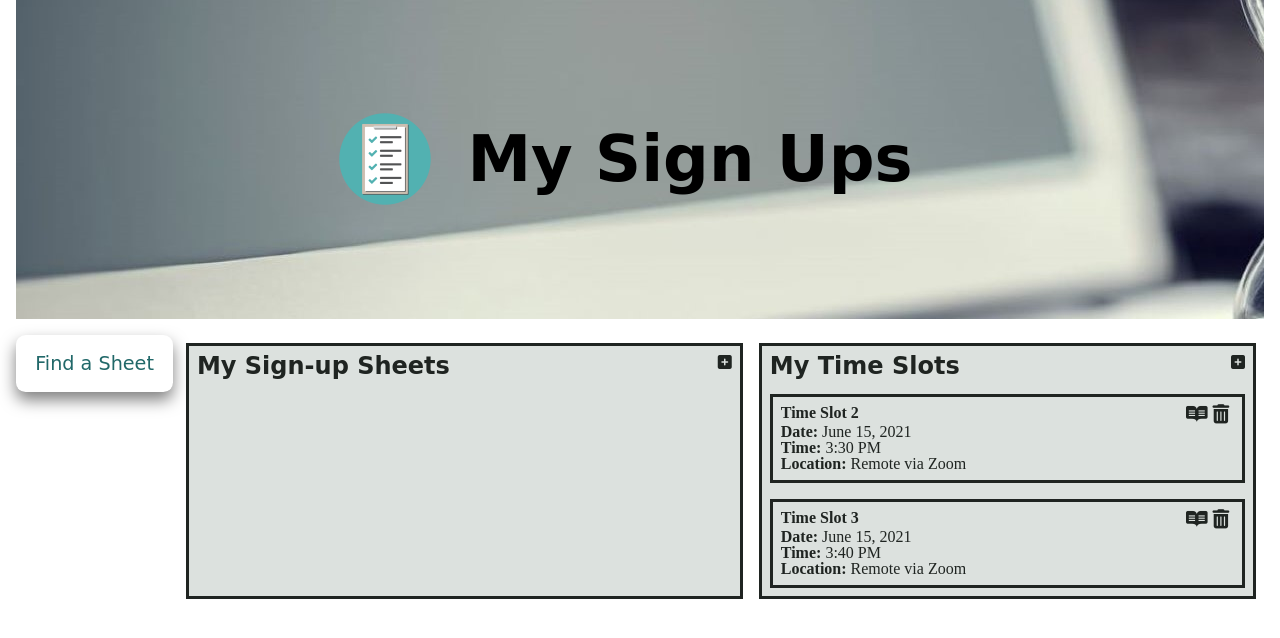
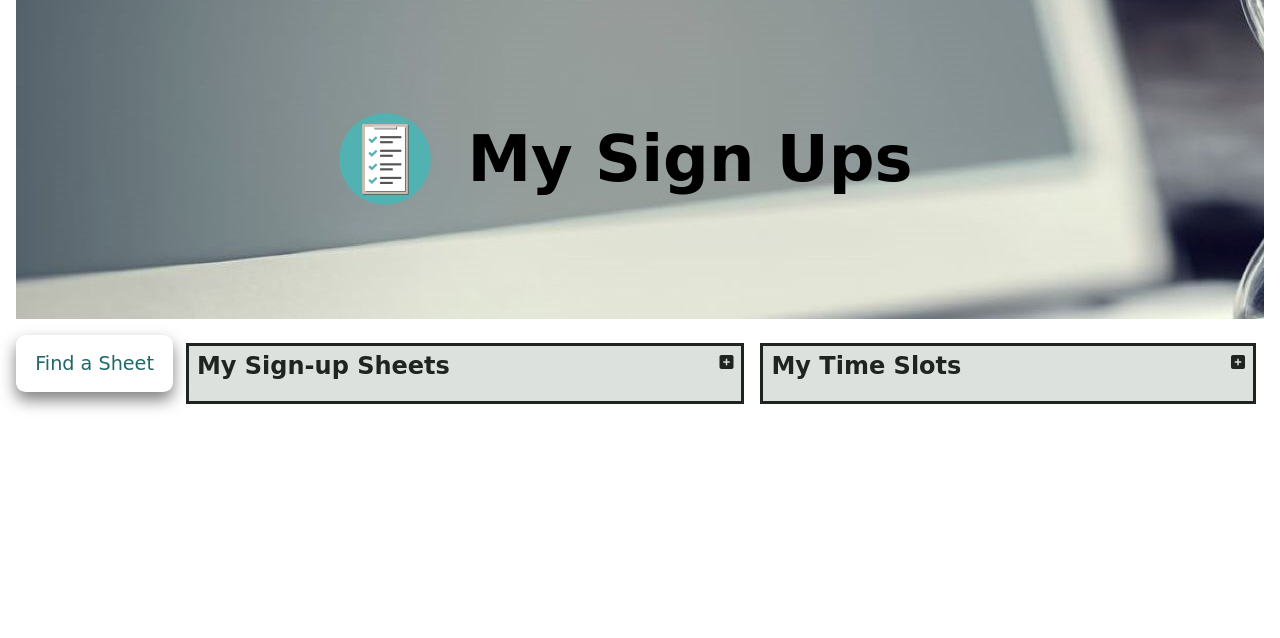
Before and after one commit to 3420Final/Project, a PHP site: page /mySignups.php in a window 1280 px wide. Shown: the part 121-759 px from the top of the page. Run offline with PHP 8.4, Linux system fonts and the light colour scheme; the visitor is signed in with stand-in values (Sample User, id 1); data that the repository does not hold is empty; some libraries are stand-ins or nearby versions; some web fonts are replaced.

Commit message:
Update mySignups.php

```diff
--- a/mySignups.php
+++ b/mySignups.php
@@ -95,30 +95,6 @@
                   <p><strong>Location: </strong><?=$slot["location"]?></p>
               </div>
             <?php endforeach ?>
-              <div>
-                  <div>
-                      <h3>Time Slot 2</h3>
-                      <ul>
-                          <li><a href="viewTimeSlot.php"><abbr title = "View Time Slot"><i class="fab fa-readme"></i></abbr></a></li>
-                          <li><a href="deleteTimeSlot.php"><abbr title = "Delete Time Slot"><i class="fas fa-trash-alt"></i></abbr></a></li>
-                      </ul>
-                  </div>
-                <p><strong>Date: </strong>June 15, 2021</p>
-                <p><strong>Time: </strong>3:30 PM</p>
-                <p><strong>Location: </strong>Remote via Zoom</p>
-            </div>
-            <div>
-              <div>
-                  <h3>Time Slot 3</h3>
-                  <ul>
-                      <li><a href="viewTimeSlot.php"><abbr title = "View Time Slot"><i class="fab fa-readme"></i></abbr></a></li>
-                      <li><a href="deleteTimeSlot.php"><abbr title = "Delete Time Slot"><i class="fas fa-trash-alt"></i></abbr></a></li>
-                  </ul>
-              </div>
-                <p><strong>Date: </strong>June 15, 2021</p>
-                <p><strong>Time: </strong>3:40 PM</p>
-                <p><strong>Location: </strong>Remote via Zoom</p>
-            </div>
           </section>
       </main>
     </section>
```
